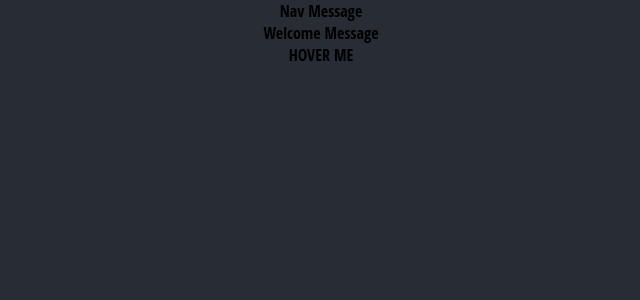
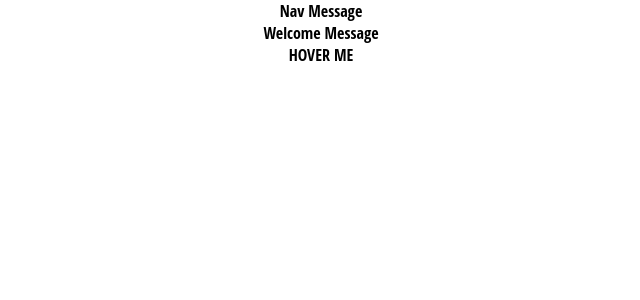
Before and after one commit to JoyE-HOU/Ecolabels, a React (Create React App) app: page / in a window 1280 px wide. Shown: the top 300 px of the page, without its empty margins (319-959 px from the left). Built offline with nearby package versions, Linux system fonts and the light colour scheme.

Commit message:
Updated body background color

```diff
--- a/src/index.css
+++ b/src/index.css
@@ -5,7 +5,7 @@ body {
     sans-serif;
   -webkit-font-smoothing: antialiased;
   -moz-osx-font-smoothing: grayscale;
-  background-color: #282c34;
+  /* background-color: #282c34; */
 }
 
 code {
```
